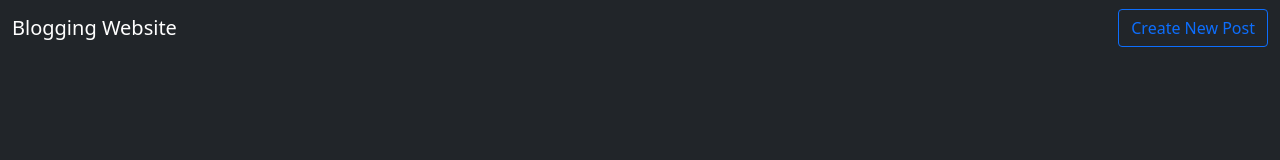
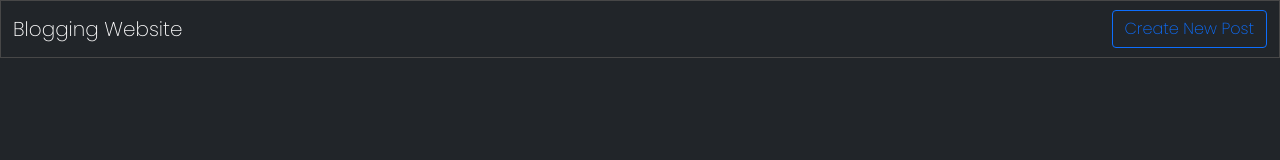
Before and after one commit to Naeem-Akhter11913/module_final_test-js-f2-, a plain HTML site: page index.html in a window 1280 px wide. Drawn offline with nearby package versions, Linux system fonts and the light colour scheme.

Commit message:
Update index.html

```diff
--- a/index.html
+++ b/index.html
@@ -7,8 +7,8 @@
     <meta name="viewport" content="width=device-width, initial-scale=1.0">
     <link href="https://cdn.jsdelivr.net/npm/bootstrap@5.0.2/dist/css/bootstrap.min.css" rel="stylesheet"
         integrity="sha384-EVSTQN3/azprG1Anm3QDgpJLIm9Nao0Yz1ztcQTwFspd3yD65VohhpuuCOmLASjC" crossorigin="anonymous">
+    <link rel="stylesheet" href="style.css">
      <title>Naeem Akhter Frontend 2 AccioJob 04 march 2023</title>
-    <title>Module teste</title>
 </head>
 
 <body class="bg-dark">
```
